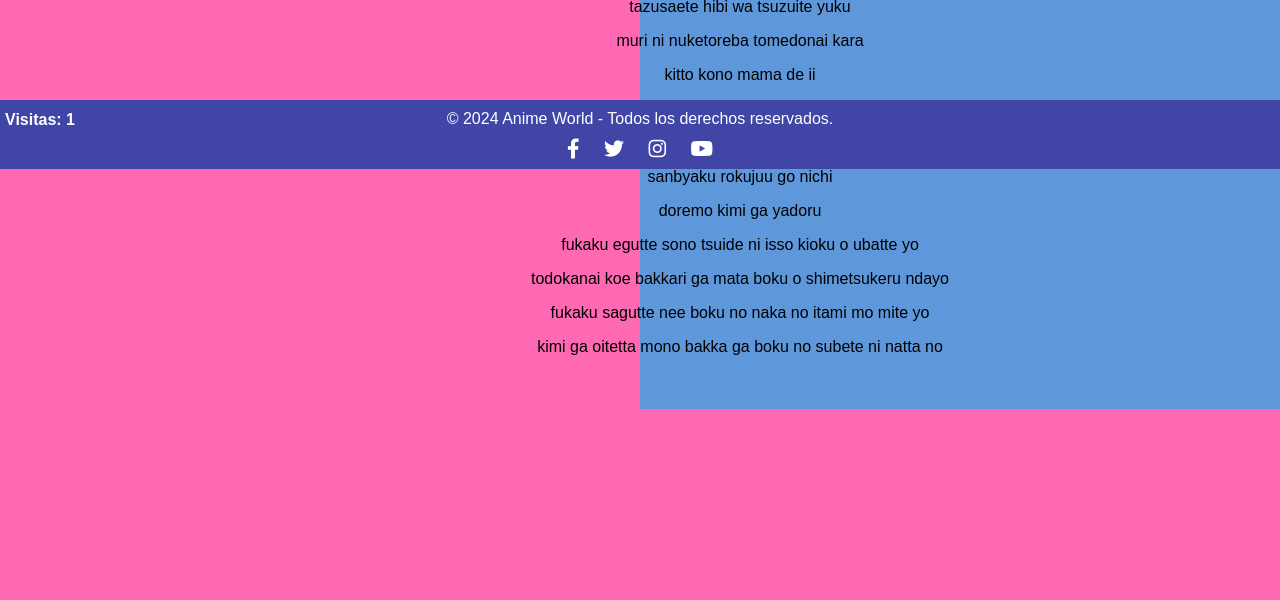
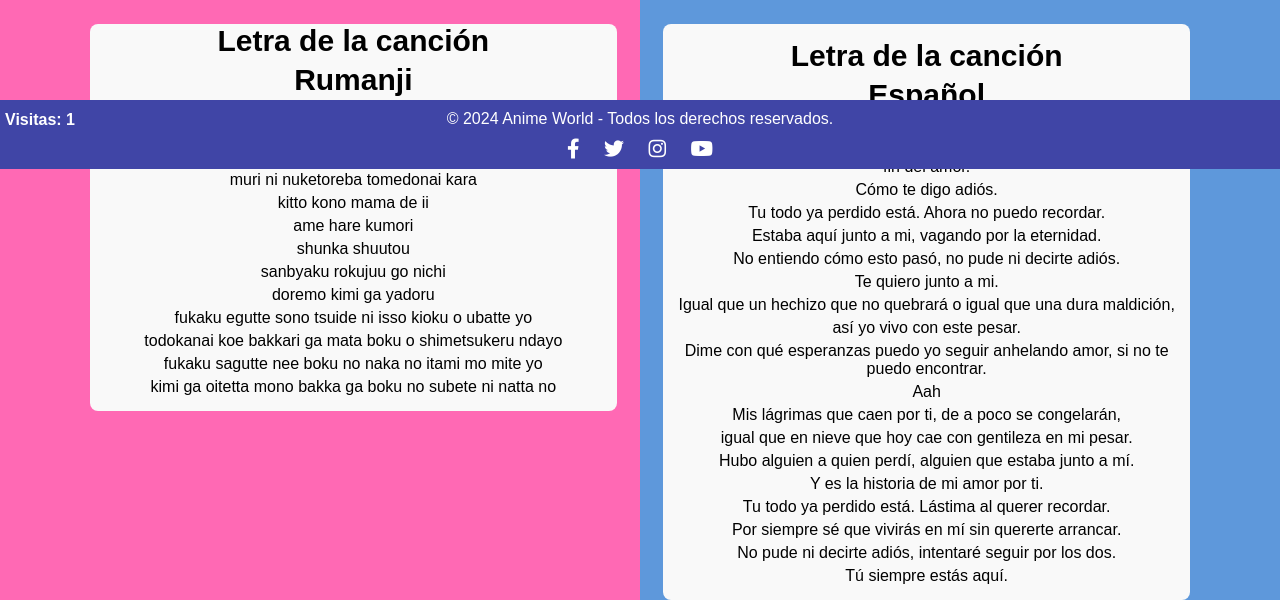
Before and after one commit to JesusManzano24/SoundWorldAnime.github.io, a PHP site: page /Letra.html in a window 1280 px wide. Shown: the part 631-1231 px from the top of the page. Before the commit the page ends 1040 px from the top, so only its background shows below. Run offline with PHP 8.4, Linux system fonts and the light colour scheme.

Commit message:
commit 12

```diff
--- a/Letra.html
+++ b/Letra.html
@@ -3,7 +3,7 @@
 <head>
     <meta charset="UTF-8">
     <meta name="viewport" content="width=device-width, initial-scale=1.0">
-   <link rel="icon" type="image/x-icon" href="https://lh3.googleusercontent.com/pw/AP1GczOKxySHWWNXXbllJ-uk4nd4sOPRjnC00IpoITujtzDDxrBoVwdTi1BXMh01mXZ7KdYlls56mldg_Hzzl7IJFgWHcxNhXsO86k6DWE6vyGrnetl8UXUOjCy67QOa4lfiaurTPdX89W-S1SpNvEfwfOenhg=w624-h624-s-no-gm?authuser=0">
+    <link rel="icon" type="image/x-icon" href="https://lh3.googleusercontent.com/pw/AP1GczOKxySHWWNXXbllJ-uk4nd4sOPRjnC00IpoITujtzDDxrBoVwdTi1BXMh01mXZ7KdYlls56mldg_Hzzl7IJFgWHcxNhXsO86k6DWE6vyGrnetl8UXUOjCy67QOa4lfiaurTPdX89W-S1SpNvEfwfOenhg=w624-h624-s-no-gm?authuser=0">
     <title>Sound World Anime</title>
     <link rel="stylesheet" href="styles.css">
     <script src="visitas.js" defer></script>
@@ -36,38 +36,53 @@
         </div>
     </header>
 
-    <div class="content">
+    <div class="content letras-container">
+        <!-- Primera canción -->
         <div class="video-letras">
             <iframe width="400" height="215" src="video/Gvopn1.mp4" frameborder="0" allowfullscreen></iframe>
             <div class="letras">
                 <h2>Letra de la canción</h2>
-                <p>
-                    kimi ga oitetta mono bakka ga boku no subete ni natta no
+                <h6>Rumanji</h6>
+                <p>kimi ga oitetta mono bakka ga boku no subete ni natta no</p>
+                <p>kokoro ni sasatta mama no kizu o</p>
+                <p>tazusaete hibi wa tsuzuite yuku</p>
+                <p>muri ni nuketoreba tomedonai kara</p>
+                <p>kitto kono mama de ii</p>
+                <p>ame hare kumori</p>
+                <p>shunka shuutou</p>
+                <p>sanbyaku rokujuu go nichi</p>
+                <p>doremo kimi ga yadoru</p>
+                <p>fukaku egutte sono tsuide ni isso kioku o ubatte yo</p>
+                <p>todokanai koe bakkari ga mata boku o shimetsukeru ndayo</p>
+                <p>fukaku sagutte nee boku no naka no itami mo mite yo</p>
+                <p>kimi ga oitetta mono bakka ga boku no subete ni natta no</p>
+            </div>
+        </div>
 
-                    <p>kokoro ni sasatta mama no kizu o
-
-                   <p> tazusaete hibi wa tsuzuite yuku
-
-                   <p> muri ni nuketoreba tomedonai kara
-
-                   <p> kitto kono mama de ii
-
-                    <p>ame hare kumori
-
-                    <p>shunka shuutou
-
-                    <p>sanbyaku rokujuu go nichi
-
-                    <p>doremo kimi ga yadoru
-
-                    <p>fukaku egutte sono tsuide ni isso kioku o ubatte yo
-
-                    <p>todokanai koe bakkari ga mata boku o shimetsukeru ndayo
-
-                    <p>fukaku sagutte nee boku no naka no itami mo mite yo
-
-                    <p>kimi ga oitetta mono bakka ga boku no subete ni natta no
-                </p>
+        <!-- Segunda canción -->
+        <div class="video-letras">
+            <div class="letras">
+                <h2>Letra de la canción</h2>
+                <h6>Español</h6>
+                <p>Igual, que nieve que se niega a derretir y se oculta en la oscuridad.</p>
+                <p>Así yo vivo con este sentir. Dime con qué palabras puedo yo marcar el fin del amor.</p>
+                <p>Cómo te digo adiós.</p>
+                <p>Tu todo ya perdido está. Ahora no puedo recordar.</p>
+                <p>Estaba aquí junto a mi, vagando por la eternidad.</p>
+                <p>No entiendo cómo esto pasó, no pude ni decirte adiós.</p>
+                <p>Te quiero junto a mi.</p>
+                <p>Igual que un hechizo que no quebrará o igual que una dura maldición,</p>
+                <p>así yo vivo con este pesar.</p>
+                <p>Dime con qué esperanzas puedo yo seguir anhelando amor, si no te puedo encontrar.</p>
+                <p>Aah</p>
+                <p>Mis lágrimas que caen por ti, de a poco se congelarán,</p>
+                <p>igual que en nieve que hoy cae con gentileza en mi pesar.</p>
+                <p>Hubo alguien a quien perdí, alguien que estaba junto a mí.</p>
+                <p>Y es la historia de mi amor por ti.</p>
+                <p>Tu todo ya perdido está. Lástima al querer recordar.</p>
+                <p>Por siempre sé que vivirás en mí sin quererte arrancar.</p>
+                <p>No pude ni decirte adiós, intentaré seguir por los dos.</p>
+                <p>Tú siempre estás aquí.</p>
             </div>
         </div>
     </div>
--- a/styles.css
+++ b/styles.css
@@ -13,12 +13,14 @@ body {
 
 /* Header */
 header {
+    margin-top: 70px;
     text-align: center;
     margin-bottom: 20px;
     color: white;
     font-size: 20px;
     font-family: karasha;
 }
+
 
 /* Títulos */
 h1 {
@@ -35,6 +37,22 @@ h2 {
     font-size: 30px;
     font-family: karasha;
 }
+h6{
+    margin-right: 1000px;
+    color: white;
+    font-family: sans-serif;
+    font-family: karasha;
+    font-size: 30px;
+    margin-top: -10px;
+}
+h7{
+    margin-top: 5000px;
+    margin-left: 600px;
+    color: white;
+    font-family: sans-serif;
+    font-family: karasha;
+    font-size: 30px;
+}
 h4{
     margin-right: 1200px;
     margin-top: -50px;
@@ -43,6 +61,14 @@ h4{
 p2 {
     color: white;
     margin-right: 180px;
+}
+p{
+    text-align: justify-all;
+    margin-right: 1000px;
+}
+p7{
+    text-align: justify-all;
+    margin-left: 500px;
 }
 
 h3 {
@@ -57,7 +83,7 @@ h3 {
 }
 
 .logo {
-    margin-top: -40px;
+    margin-top: 250px;
     width: 150px;
     height: 150px;
     border-radius: 50%;
@@ -65,6 +91,7 @@ h3 {
     margin-bottom: 20px;
 }
 
+/*slogan*/
 .slogan {
     font-size: 25px;
     font-family: initial;
@@ -73,6 +100,7 @@ h3 {
     text-shadow: 2px 2px 0 black, -2px 2px 0 #FF69B4, 2px -2px 0 #FF69B4, ;
     margin-bottom: 20px;
     margin-top: -10px;
+    margin-right: -10px;
 }
 
 b1 {
@@ -314,6 +342,40 @@ social-icons a:hover {
     font-size: 14px;
 }
 
+/*video*/
+iframe{
+    margin-left: 550px;
+    margin-top: -250px;
+}
+
+/* Contenedor de letras altura de las letras */
+.letras-container {
+    display: flex;
+    justify-content: space-around; /* Distribuye ambas canciones horizontalmente */
+    align-items: flex-start; /* Alinea al inicio para igual altura */
+    gap: 20px; /* Espacio entre canciones */
+    margin-top: 250px;
+    margin-right: 200px;
+}
+
+.video-letras {
+    width: 45%;
+    background-color: #f9f9f9;
+    padding: 10px;
+    border-radius: 8px;
+    display: flex;
+    flex-direction: column;
+    align-items: center; /* Centra el video y el texto */
+    gap: 20px; /* Espacio entre el video y la letra */
+}
+
+
+.letras h2, .letras h6, .letras p {
+    margin: 5px 0;
+    color: black;
+    font-family: Arial, sans-serif;
+}
+
 
 /* Fuentes personalizadas */
 @font-face {
```
Also changed, not shown: Accion - copia.html (+27 -3 lines).
